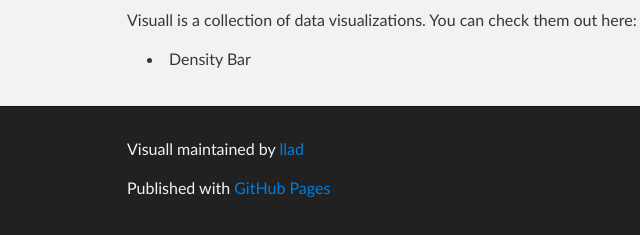
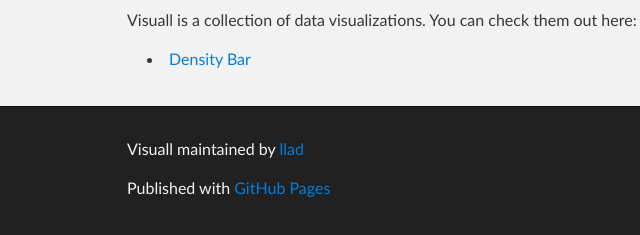
Before and after one commit to llad/visuall, a plain HTML site: page index.html in a window 1280 px wide. Shown: the part 252-487 px from the top of the page, 193-833 px from the left. Drawn offline with Linux system fonts and the light colour scheme.

Commit message:
added link to bar.html

```diff
--- a/index.html
+++ b/index.html
@@ -34,7 +34,7 @@
         <p>Visuall is a collection of data visualizations.  You can check them out here:</p>
 
 <ul>
-<li>Density Bar</li>
+<li><a href="bar.html">Density Bar</a></li>
 </ul>
       </section>
     </div>
```
